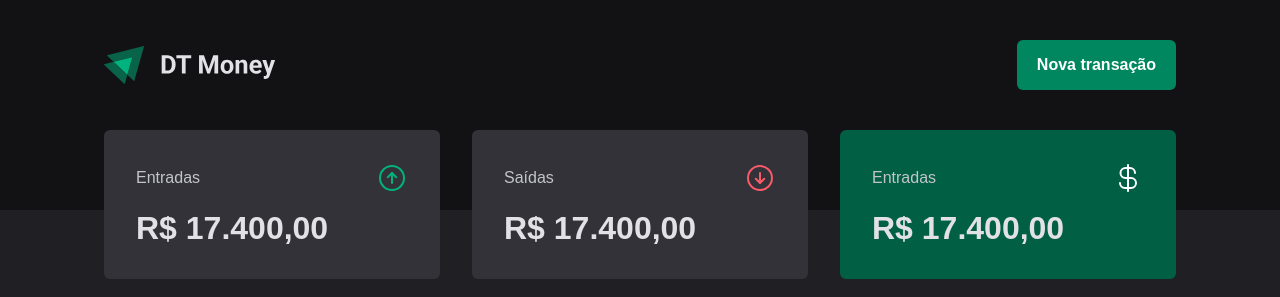
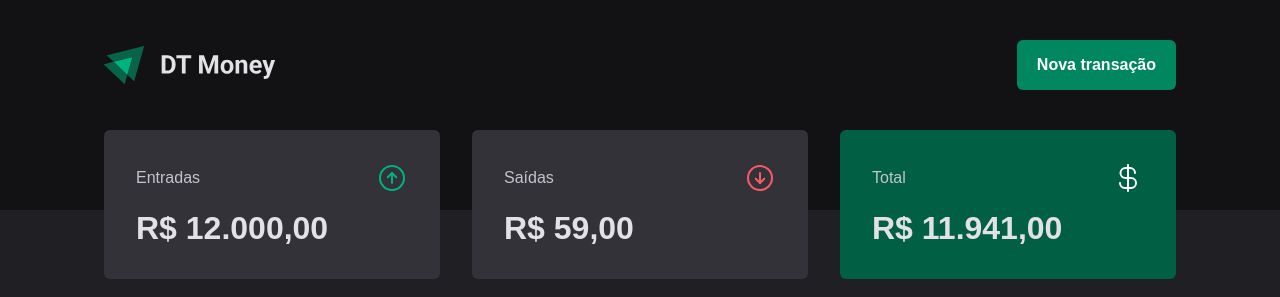
Before and after one commit to Newton-Duarte/ignite-dt-money, a React (Vite) app: page / in a window 1280 px wide. Shown: the top 297 px of the page. Built offline with nearby package versions, Linux system fonts and the light colour scheme.

Commit message:
chore: update summary static values

```diff
--- a/src/components/Summary/index.tsx
+++ b/src/components/Summary/index.tsx
@@ -9,7 +9,7 @@ export function Summary() {
           <span>Entradas</span>
           <ArrowCircleUp size={32} color='#00b37e' />
         </header>
-        <strong>R$ 17.400,00</strong>
+        <strong>R$ 12.000,00</strong>
       </S.Card>
 
       <S.Card>
@@ -17,15 +17,15 @@ export function Summary() {
           <span>Saídas</span>
           <ArrowCircleDown size={32} color='#f75a68' />
         </header>
-        <strong>R$ 17.400,00</strong>
+        <strong>R$ 59,00</strong>
       </S.Card>
 
       <S.Card variant="green">
         <header>
-          <span>Entradas</span>
+          <span>Total</span>
           <CurrencyDollar size={32} color='#fff' />
         </header>
-        <strong>R$ 17.400,00</strong>
+        <strong>R$ 11.941,00</strong>
       </S.Card>
     </S.Container>
   )
```
